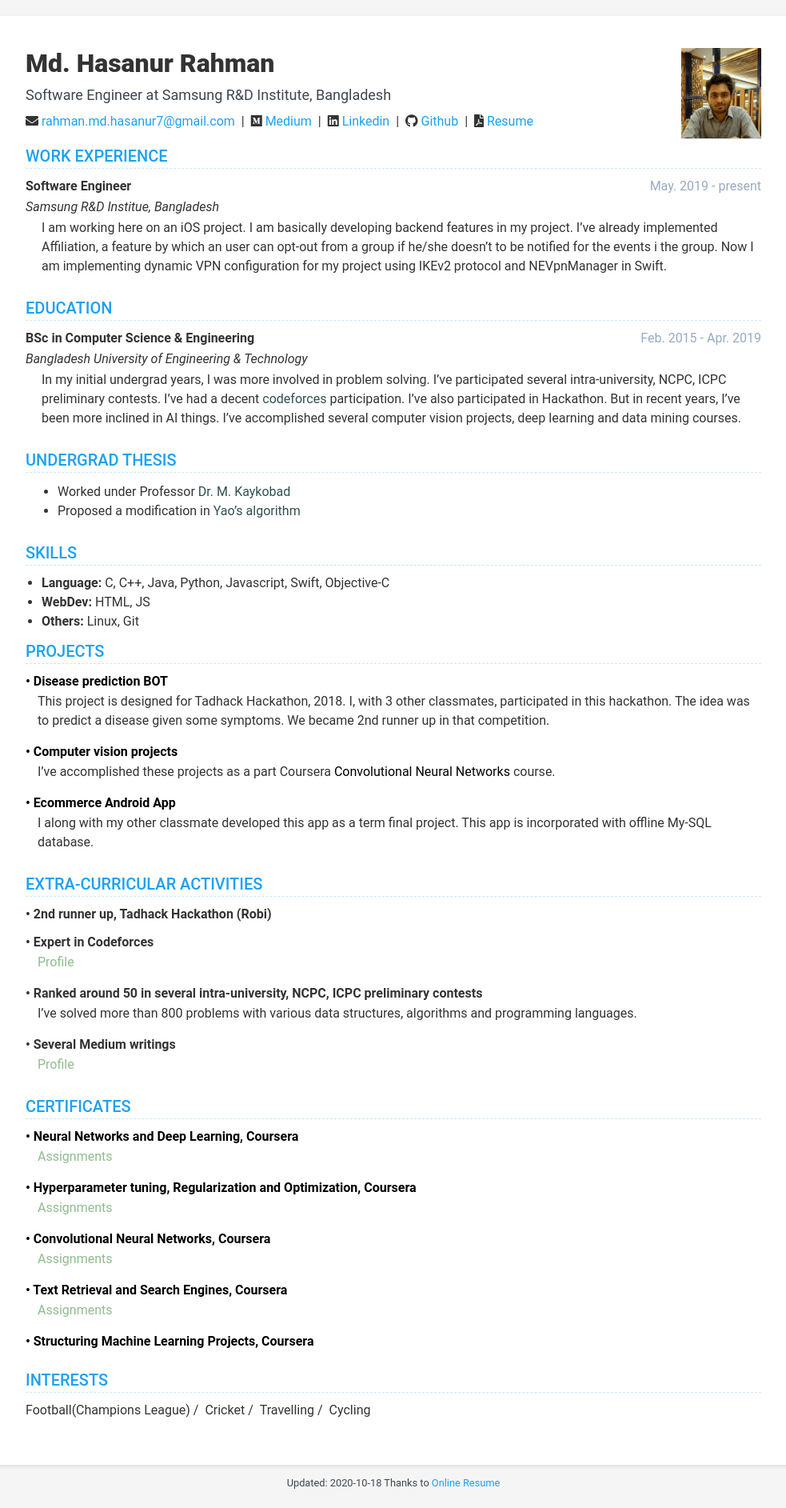
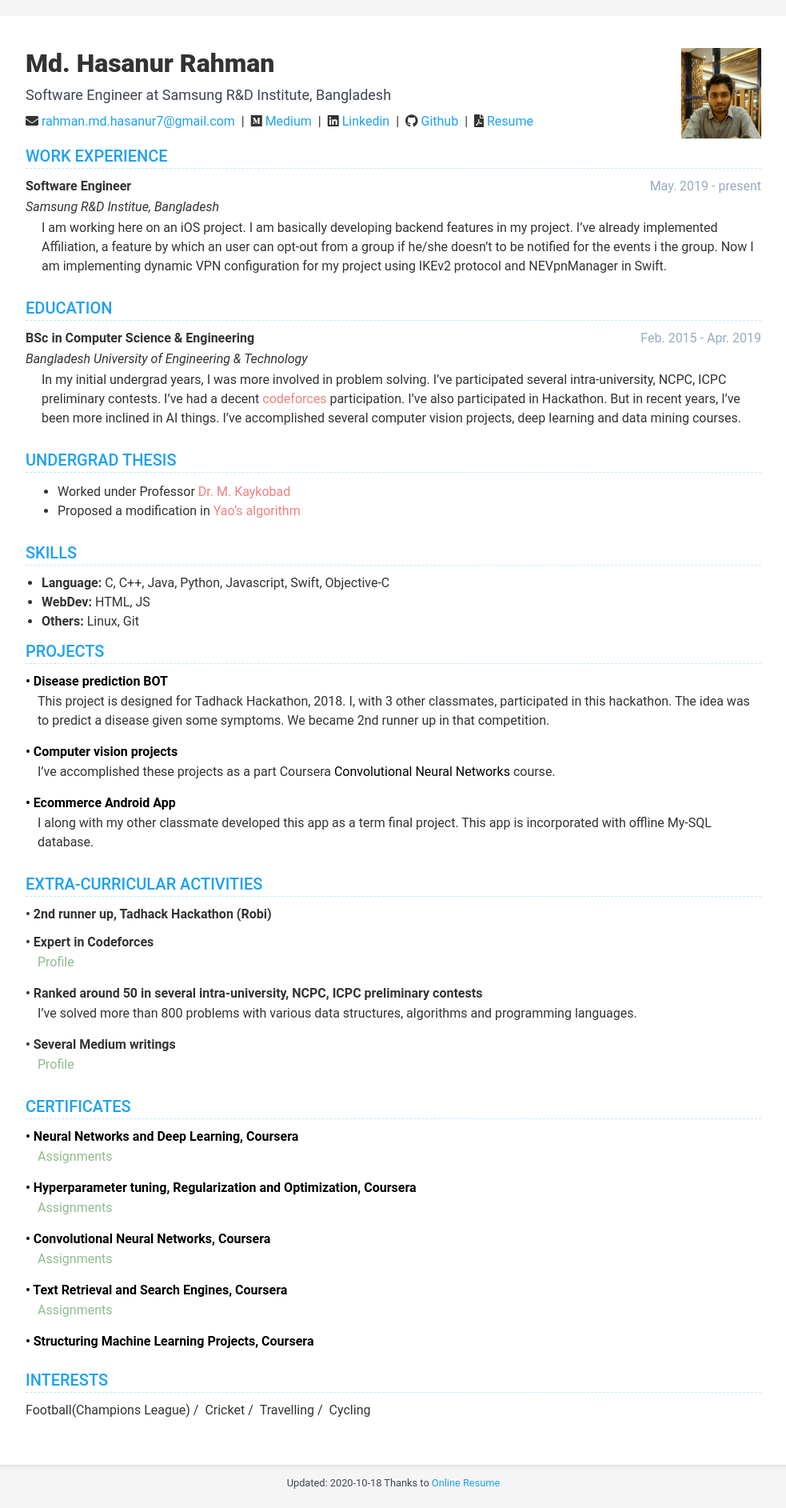
Before and after one commit to umma-salma/hasanur-rahman.github.io, a Jekyll site: the page built from index.html, in a window 1280 px wide. Shown: the whole page at 80% size, without its empty margins (148-1131 px from the left). Built offline with Jekyll 4.4.1, drawn with Linux system fonts in a browser that asks for light colours; nearby versions of some CDN libraries.

Commit message:
updated text color
Signed-off-by: Md. Hasanur Rahman <hasanurrahman690@gmail.com>

```diff
--- a/_data/data.yml
+++ b/_data/data.yml
@@ -64,7 +64,7 @@
       degree:
       details: |
         In my initial undergrad years, I was more involved in problem solving. I've participated several intra-university, NCPC, ICPC preliminary
-        contests. I've had a decent <a href="https://codeforces.com/profile/mHr029" style="color:#2F4F4F;">codeforces</a> participation. I've also participated in Hackathon.
+        contests. I've had a decent <a href="https://codeforces.com/profile/mHr029" style="color:#F08080;">codeforces</a> participation. I've also participated in Hackathon.
         But in recent years, I've been more inclined in AI things. I've accomplished several computer vision projects, deep learning and data mining
         courses.
 
@@ -76,8 +76,8 @@
       time:
       tag:
       details: |
-        + Worked under Professor <a href="https://cse.buet.ac.bd/faculty/facdetail.php?id=kaykobad" style="color:#2F4F4F;">Dr. M. Kaykobad</a>
-        + Proposed a modification in <a href="https://www.sciencedirect.com/science/article/abs/pii/0020019075900563" style="color:#2F4F4F;">Yao's algorithm</a>
+        + Worked under Professor <a href="https://cse.buet.ac.bd/faculty/facdetail.php?id=kaykobad" style="color:#F08080;">Dr. M. Kaykobad</a>
+        + Proposed a modification in <a href="https://www.sciencedirect.com/science/article/abs/pii/0020019075900563" style="color:#F08080;">Yao's algorithm</a>
 
 experiences:
   display: true
```
